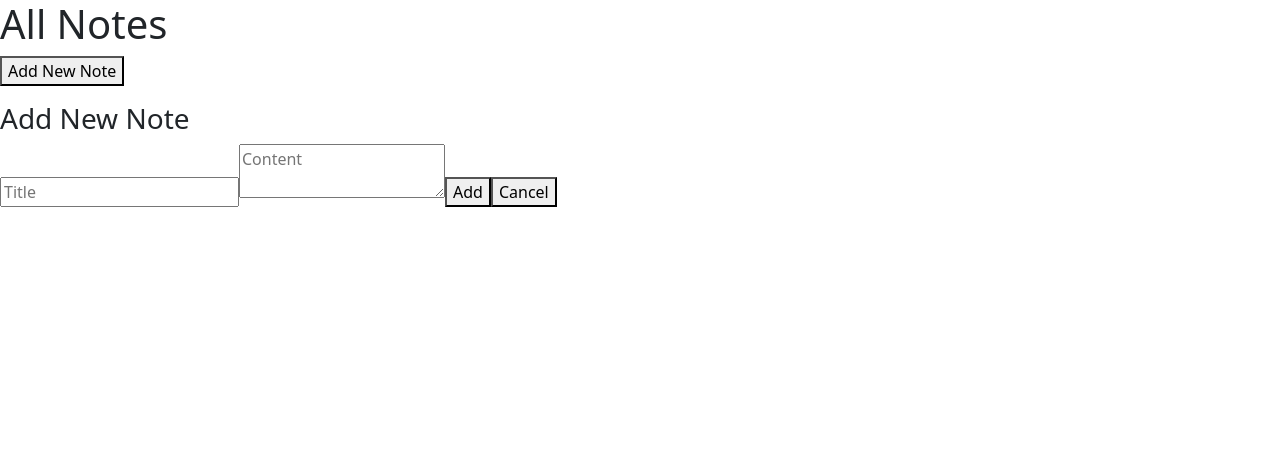
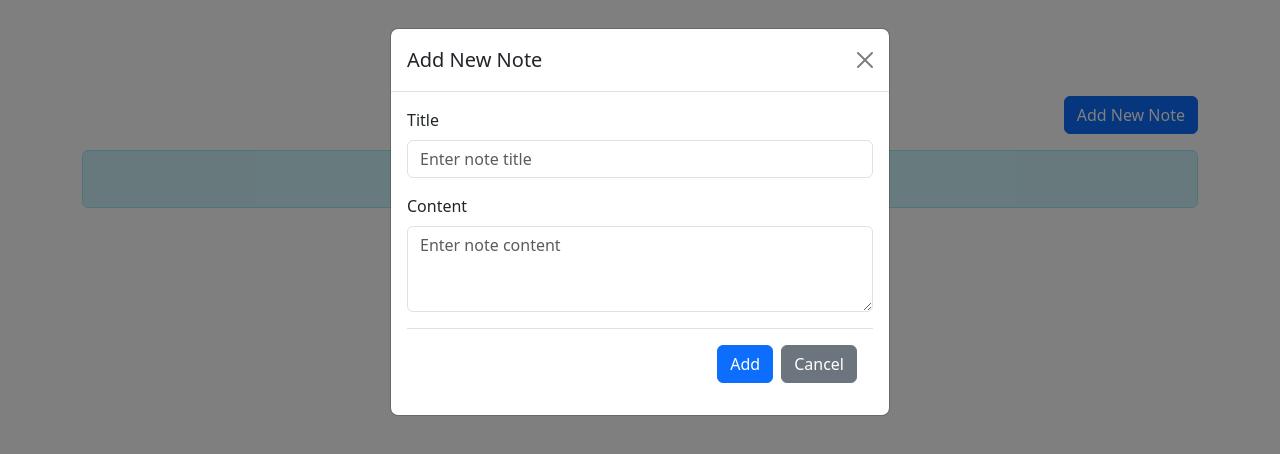
Before and after one commit to shindemanoj/notes-app, a React (Vite) app in the folder client/: page / in a window 1280 px wide. Both pictures are taken after a click on the button "Add New Note". Shown: the top 454 px of the page. Built offline with nearby package versions, Linux system fonts and the light colour scheme.

Commit message:
Adding bootstrap and creating separate file for modal

```diff
--- /dev/null
+++ b/client/src/components/NoteModal.jsx
@@ -0,0 +1,79 @@
+import React from "react";
+
+export default function NoteModal({
+                                      showModal,
+                                      toggleModal,
+                                      newNoteTitle,
+                                      setNewNoteTitle,
+                                      newNoteContent,
+                                      setNewNoteContent,
+                                      addNote,
+                                  }) {
+    if (!showModal) return null; // Don't render if modal is hidden
+
+    const handleSubmit = (e) => {
+        e.preventDefault();
+        if (newNoteTitle && newNoteContent) {
+            addNote(); // Call addNote function if fields are not empty
+        }
+    };
+
+    return (
+        <div
+            className="modal show d-block"
+            tabIndex="-1"
+            role="dialog"
+            style={{ backgroundColor: "rgba(0,0,0,0.5)" }}
+        >
+            <div className="modal-dialog" role="document">
+                <div className="modal-content">
+                    <div className="modal-header">
+                        <h5 className="modal-title">Add New Note</h5>
+                        <button
+                            type="button"
+                            className="btn-close"
+                            aria-label="Close"
+                            onClick={toggleModal}
+                        ></button>
+                    </div>
+                    <div className="modal-body">
+                        <form onSubmit={handleSubmit}>
+                            <div className="mb-3">
+                                <label className="form-label">Title</label>
+                                <input
+                                    type="text"
+                                    className="form-control"
+                                    placeholder="Enter note title"
+                                    value={newNoteTitle}
+                                    onChange={(e) => setNewNoteTitle(e.target.value)}
+                                    maxLength="50"
+                                    required
+                                />
+                            </div>
+                            <div className="mb-3">
+                                <label className="form-label">Content</label>
+                                <textarea
+                                    className="form-control"
+                                    rows="3"
+                                    placeholder="Enter note content"
+                                    value={newNoteContent}
+                                    onChange={(e) => setNewNoteContent(e.target.value)}
+                                    maxLength="200"
+                                    required
+                                ></textarea>
+                            </div>
+                            <div className="modal-footer">
+                                <button className="btn btn-primary" type="submit">
+                                    Add
+                                </button>
+                                <button className="btn btn-secondary" onClick={toggleModal}>
+                                    Cancel
+                                </button>
+                            </div>
+                        </form>
+                    </div>
+                </div>
+            </div>
+        </div>
+    );
+}
--- a/client/src/pages/NoteDetails.jsx
+++ b/client/src/pages/NoteDetails.jsx
@@ -64,19 +64,24 @@ function NoteDetails() {
             {errors.note && <div className="alert alert-danger">{errors.note}</div>}
             {isEditing ? (
                 <div className="card p-4">
+                    <form onSubmit={(e) => {
+                        e.preventDefault();
+                        handleSave();
+                    }}>
                         <div className="mb-3">
                             <label htmlFor="title" className="form-label">
                                 Title
                             </label>
                             <input
                                 type="text"
-                            className={`form-control ${errors.title ? 'is-invalid' : ''}`}
+                                className="form-control"
                                 id="title"
                                 value={title}
                                 onChange={(e) => setTitle(e.target.value)}
                                 maxLength="50"
+                                required
                             />
-                        {errors.title && <div className="invalid-feedback">{errors.title}</div>}
+                            {errors.title && <div className="text-danger">{errors.title}</div>}
                         </div>
 
                         <div className="mb-3">
@@ -84,22 +89,24 @@ function NoteDetails() {
                                 Content
                             </label>
                             <textarea
-                            className={`form-control ${errors.content ? 'is-invalid' : ''}`}
+                                className="form-control"
                                 id="content"
                                 rows="4"
                                 value={content}
                                 onChange={(e) => setContent(e.target.value)}
                                 maxLength="200"
+                                required
                             ></textarea>
-                        {errors.content && <div className="invalid-feedback">{errors.content}</div>}
+                            {errors.content && <div className="text-danger">{errors.content}</div>}
                         </div>
 
-                    <button className="btn btn-primary mb-2" onClick={handleSave}>
+                        <button type="submit" className="btn btn-primary me-2">
                             Save
                         </button>
-                    <button className="btn btn-secondary" onClick={() => setIsEditing(false)}>
+                        <button type="button" className="btn btn-secondary" onClick={() => setIsEditing(false)}>
                             Cancel
                         </button>
+                    </form>
                 </div>
             ) : (
                 <div className="card p-4">
--- a/client/src/pages/NotesList.jsx
+++ b/client/src/pages/NotesList.jsx
@@ -1,60 +1,68 @@
-import { useState, useEffect } from 'react';
+import { useState, useEffect } from "react";
 import NoteService from "../services/NoteService.js";
-import { Link } from 'react-router-dom';
+import { Link } from "react-router-dom";
+import NoteModal from "../components/NoteModal";
 
 export default function NotesList() {
     const [notes, setNotes] = useState([]);
     const [showModal, setShowModal] = useState(false);
-    const [newNoteTitle, setNewNoteTitle] = useState('');
-    const [newNoteContent, setNewNoteContent] = useState('');
+    const [newNoteTitle, setNewNoteTitle] = useState("");
+    const [newNoteContent, setNewNoteContent] = useState("");
 
     useEffect(() => {
         setNotes(NoteService.getNotes());
     }, []);
 
-    const addNote = (newNote) => {
+    const addNote = () => {
         NoteService.addNote(newNoteTitle, newNoteContent);
         setNotes(NoteService.getNotes());
-        setNewNoteTitle('');
-        setNewNoteContent('');
+        setNewNoteTitle("");
+        setNewNoteContent("");
         setShowModal(false);
     };
 
     const toggleModal = () => setShowModal(!showModal);
 
     return (
-        <div>
-            <h1>All Notes</h1>
-            <button onClick={toggleModal}>Add New Note</button>
-            <ul>
-                {notes.map((note) => (
-                    <Link to={`/note/${note.id}`} style={{ textDecoration: 'none', color: 'inherit' }}>
-                        <h3>{note.title}</h3>
-                        <p>Created At: {new Date(note.createdTime).toLocaleString()}</p>
-                    </Link>
-                ))}
-            </ul>
+        <div className="container mt-4">
+            <h1 className="text-center mb-4">All Notes</h1>
+            {/* Add Note Button */}
+            <div className="text-end mb-3">
+                <button className="btn btn-primary" onClick={toggleModal}>
+                    Add New Note
+                </button>
+            </div>
 
-            {showModal && (
-                <div>
-                    <div>
-                        <h3>Add New Note</h3>
-                        <input
-                            type="text"
-                            placeholder="Title"
-                            value={newNoteTitle}
-                            onChange={(e) => setNewNoteTitle(e.target.value)}
-                        />
-                        <textarea
-                            placeholder="Content"
-                            value={newNoteContent}
-                            onChange={(e) => setNewNoteContent(e.target.value)}
-                        />
-                        <button onClick={addNote}>Add</button>
-                        <button onClick={toggleModal}>Cancel</button>
-                    </div>
+            {/* Notes List */}
+            {notes.length === 0 ? (
+                <div className="alert alert-info text-center">No notes available. Add one!</div>
+            ) : (
+                <div className="list-group">
+                    {notes.map((note) => (
+                        <Link
+                            key={note.id}
+                            to={`/note/${note.id}`}
+                            className="list-group-item list-group-item-action"
+                        >
+                            <h5 className="mb-1">{note.title}</h5>
+                            <small className="text-muted">
+                                Created At: {new Date(note.createdTime).toLocaleString()}
+                            </small>
+                        </Link>
+                    ))}
                 </div>
             )}
+
+            {/* Note Modal Component */}
+            <NoteModal
+                showModal={showModal}
+                toggleModal={toggleModal}
+                newNoteTitle={newNoteTitle}
+                setNewNoteTitle={setNewNoteTitle}
+                newNoteContent={newNoteContent}
+                setNewNoteContent={setNewNoteContent}
+                addNote={addNote}
+            />
         </div>
     );
 }
```
Lines whose indentation alone changed are shown as unchanged.
